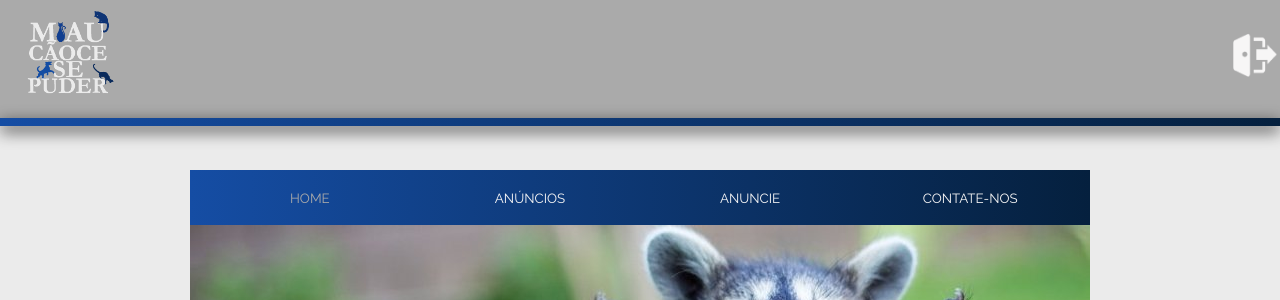
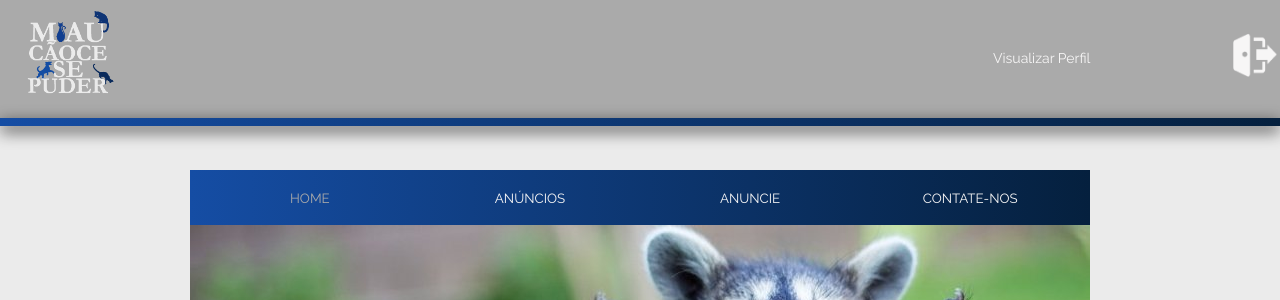
Before and after one commit to cristianprochnow/MiaucaoceSePuder, a PHP site: page / in a window 1280 px wide. Shown: the top 300 px of the page. Run offline with PHP 8.4, Linux system fonts and the light colour scheme.

Commit message:
Primeira versão do TCC

```diff
--- a/index.php
+++ b/index.php
@@ -28,13 +28,9 @@
             <img id="cabecalhoLogo" src="_images/logomarcaMedia.png">
 
             <div id="userInteractingBox">
-                <!--
-                <?php // if (isLoggedIn()): ?>
-                    <a id="profileViewLink" class="accountLinks">Olá, <?php // echo $_SESSION["usuario_nome_completo"] ?></a>
-                <?php // else: ?>
-                    <p id="profileViewLink" class="accountLinks">Olá, visitante!</p>
-                <?php // endif; ?>
-                -->
+                <button class="userAccountButton" id="userProfileVisualizationButton">
+                    <a href="profile.php" id="profileViewLink" class="accountLinks">Visualizar Perfil</a>
+                </button>
 
                 <button class="userAccountButton" id="userProfileLogoutButton" onmouseout="changeLogoutIcon('_images/white-logout-icon.png')" onmouseover="changeLogoutIcon('_images/blue-logout-icon.png')">
                     <a href="logout.php" id="logoutLink" class="accountLinks"><img id="logout-icon" src="_images/white-logout-icon.png"></a>
```
